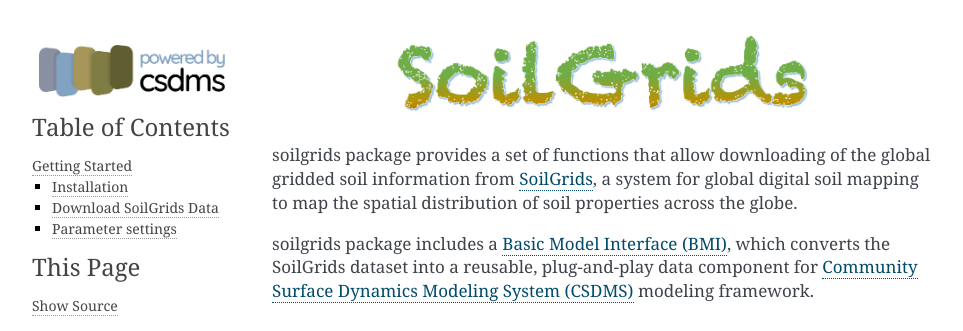
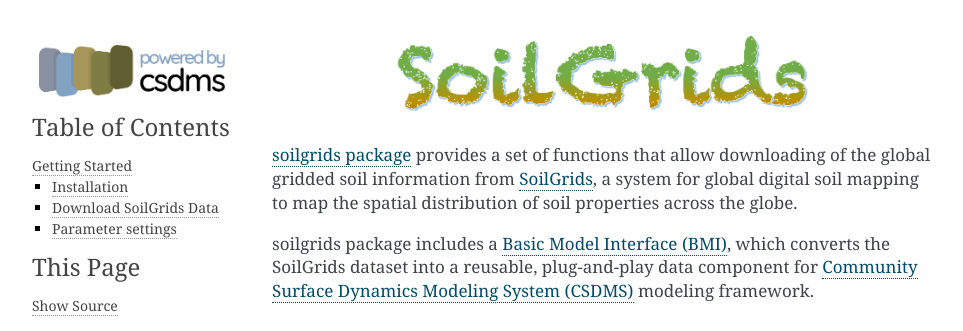
Before and after one commit to gantian127/soilgrids, a Sphinx documentation site: the page built from docs/source/index.rst, in a window 1280 px wide and 900 px high. Shown: the top 331 px of the window, without its empty margins (148-1111 px from the left). Built offline with Sphinx 7.4.7, drawn with Linux system fonts in a browser that asks for light colours; part of the change alters nothing that is shown.

```diff
--- a/docs/source/index.rst
+++ b/docs/source/index.rst
@@ -5,9 +5,9 @@
     :target: https://soilgrids.readthedocs.io/
 
 
-soilgrids package provides a set of functions that allow downloading of the global gridded soil information from
-`SoilGrids <https://www.isric.org/explore/soilgrids>`_, a system for global digital soil mapping to map the spatial
-distribution of soil properties across the globe.
+`soilgrids package <https://github.com/gantian127/soilgrids>`_ provides a set of functions that allow downloading of
+the global gridded soil information from `SoilGrids <https://www.isric.org/explore/soilgrids>`_,
+a system for global digital soil mapping to map the spatial distribution of soil properties across the globe.
 
 soilgrids package includes a `Basic Model Interface (BMI) <https://bmi.readthedocs.io/en/latest/>`_,
 which converts the SoilGrids dataset into a reusable, plug-and-play data component for
```
